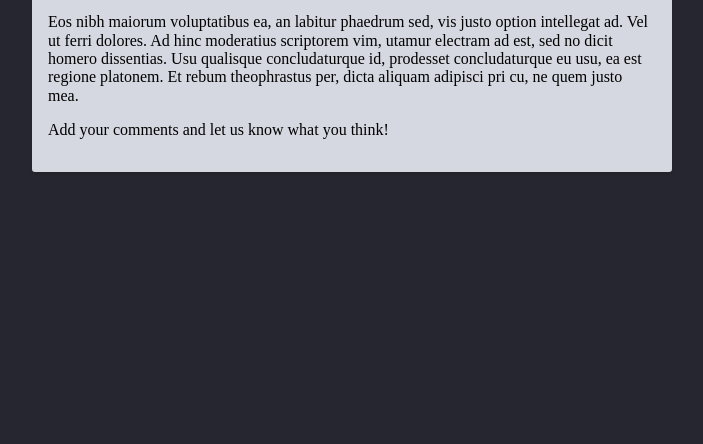
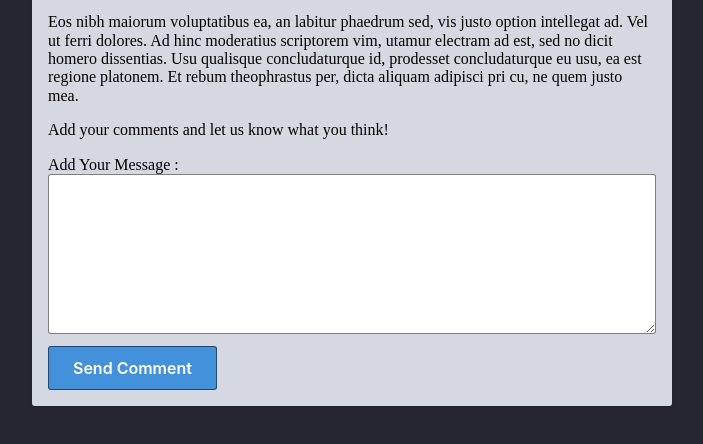
Before and after one commit to khaleds961/Get_Codi_Course, a website: page week-3/23-comments/index.html in a window 1280 px wide. Shown: the part 252-696 px from the top of the page, without its empty margins (288-991 px from the left). Drawn offline with Linux system fonts and the light colour scheme.

Commit message:
Add Comment Field

```diff
--- a/week-3/23-comments/index.html
+++ b/week-3/23-comments/index.html
@@ -32,6 +32,11 @@
           <p>Add your comments and let us know what you think!</p>
 
           <!-- Your comment form goes here -->
+          <form method="GET">
+            <label for="comment">Add Your Message :</label>
+            <textarea name="comment" id="comment"></textarea>
+            <button type="submit">Send Comment</button>
+          </form>
         </div>
       </main>
     </div>
```
